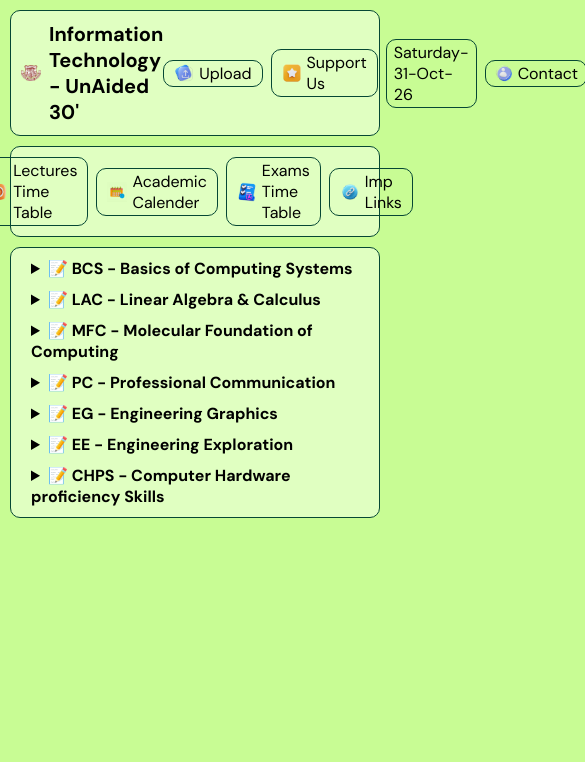
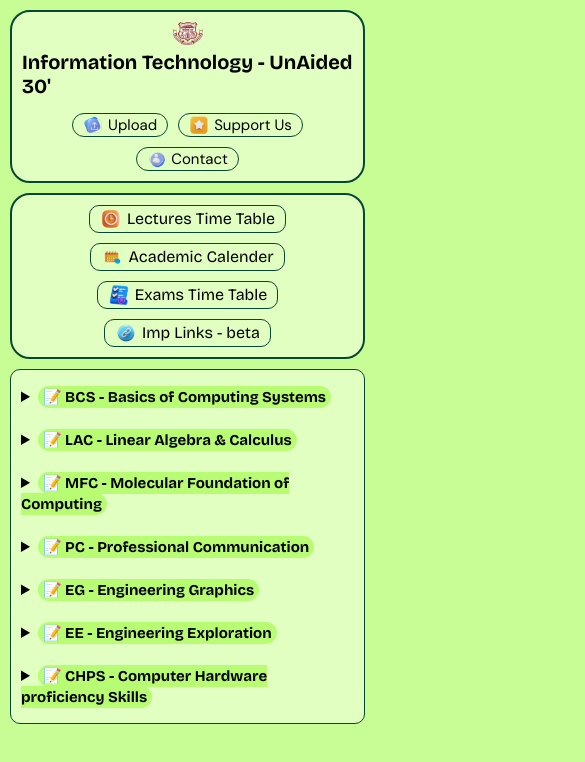
Before and after one commit to shubhgw/itb, a plain HTML site: page index.html in a window 390 px wide. Shown: the whole page, 585 px wide, since content can reach past the window. Drawn offline with nearby package versions, Linux system fonts and the light colour scheme; a web font is replaced by a local one.

Commit message:
version 2
add responsiveness

```diff
--- a/general.css
+++ b/general.css
@@ -7,6 +7,10 @@ availabel fonts : Bakbak One , Bebas Neue , Black Ops One , Bodoni Moda, Bungee
   font-family: "DM Sans";
   padding: 0px;
   margin: 0px;
+}
+
+html {
+  scrollbar-gutter: stable;
 }
 
 body {
@@ -22,32 +26,53 @@ body {
 }
 
 header {
+  display: flex;
   background-color: #e0ffc1;
-  padding: 10px;
-  border: 1px solid #064734;
-  border-radius: 10px;
-
+  padding: 10px 14px;
+  border: 2px solid #064734;
+  border-radius: 30px;
   justify-content: space-between;
 }
+
 #batch {
   font-weight: bold;
-  font-size: 20px;
+  font-size: 25px;
+  font-family: "Bricolage Grotesque";
 }
-span {
+
+#wcelogo {
+  width: 30px;
+}
+
+.leftheader {
+  column-gap: 10px;
+}
+
+.rightheader {
   column-gap: 8px;
 
   img {
-    width: 20px;
+    width: 30px;
   }
 
   a {
     column-gap: 5px;
     text-decoration: none;
-    padding: 2px 10px;
-    border-radius: 10px;
+    padding: 2px 20px;
+    border-radius: 20px;
     border: 1px solid #064734;
     color: black;
+    transition: all 0.5s;
+
+    span {
+      font-size: 18px;
+    }
   }
+
+  a:hover {
+    background-color: #c8fc94;
+  }
+
   #themetoggle {
     background-color: transparent;
     border-radius: 10px;
@@ -64,9 +89,46 @@ span {
     padding: 2px 7px;
   }
   #contact {
-    padding: 2px 8px;
+    padding: 2px 20px;
+    border-radius: 20px;
     column-gap: 4px;
+    cursor: pointer;
+    transition: all 0.5s;
+
+    span {
+      font-size: 18px;
+    }
   }
+  #contact:hover {
+    background-color: #c8fc94;
+  }
+}
+
+.tcl {
+  display: flex;
+  flex-direction: row;
+  column-gap: 8px;
+}
+
+.tcl a {
+  column-gap: 5px;
+  text-decoration: none;
+  padding: 2px 10px;
+  border-radius: 10px;
+  border: 1px solid #064734;
+  color: black;
+  transition: all 0.5s;
+  font-size: 20px;
+  font-family: "Bricolage Grotesque";
+
+  img {
+    width: 40px;
+  }
+}
+
+.tcl a:hover {
+  background-color: #c8fc94;
+  border-radius: 20px;
 }
 
 img {
@@ -87,8 +149,8 @@ footer {
   margin-top: 10px;
   background-color: #e0ffc1;
   /* min-height: 200px; */
-  border-radius: 10px;
-  border: 1px solid #064734;
+  border-radius: 20px;
+  border: 2px solid #064734;
 
   span {
     justify-content: center;
@@ -112,6 +174,24 @@ footer {
   row-gap: 10px;
 
   .sub {
+    padding: 6px 0px;
+
+    details {
+      interpolate-size: allow-keywords;
+    }
+
+    details::details-content {
+      height: 0;
+      overflow: clip;
+      transition:
+        height 300ms ease,
+        content-visibility 300ms allow-discrete;
+    }
+
+    details[open]::details-content {
+      height: auto;
+    }
+
     .summary {
       display: flex;
       align-items: center;
@@ -122,22 +202,31 @@ footer {
   }
 }
 
-.subname{
+.subname {
   font-weight: bold;
+  font-family: "Bricolage Grotesque";
+  font-size: 20px;
+  cursor: pointer;
+  padding: 2px 10px;
+  border-radius: 20px;
+  background-color: #b7fc73;
 }
 
 .dlink {
   display: flex;
+  text-decoration: none;
+  color: rgb(0, 0, 0);
+  margin: 10px;
   gap: 5px;
   align-items: center;
 }
 
 .foldername {
   display: flex;
-  /* align-items: center;
-  justify-content: center; */
+  align-items: center;
+  /* justify-content: center; */
   gap: 5px;
-  p{
+  p {
     font-weight: bold;
   }
 }
@@ -147,5 +236,111 @@ footer {
   border-radius: 10px;
   border: 1px solid #064734;
   padding: 10px;
-  margin: 5px;
+  margin: 10px;
 }
+
+@media only screen and (max-width: 1020px) {
+  header {
+    flex-wrap: wrap;
+    flex-direction: column;
+    padding: 20px;
+    row-gap: 15px;
+    align-items: center;
+    justify-content: center;
+  }
+
+  .tcl {
+    flex-wrap: wrap;
+    gap: 10px;
+  }
+}
+
+@media only screen and (max-width: 570px) {
+  .rightheader {
+    flex-wrap: wrap;
+    gap: 10px;
+    justify-content: center;
+    align-items: center;
+  }
+  .tcl {
+    align-items: center;
+    justify-content: end;
+  }
+  header {
+    padding: 10px;
+  }
+}
+
+@media only screen and (max-width: 570px) {
+  header {
+    border-radius: 20px;
+  }
+
+  .leftheader {
+    #batch {
+      font-size: 20px;
+
+    }
+    flex-wrap: wrap;
+    justify-content: center;
+    align-items: center;
+    gap: 5px;
+  }
+  .rightheader {
+    img {
+      width: 20px;
+    }
+    a {
+      padding: 1px 10px;
+    }
+    a span {
+      font-size: 15px;
+    }
+
+    #contact {
+      padding: 1px 10px;
+    }
+
+    #contact span {
+      font-size: 15px;
+    }
+  }
+
+  .tcl {
+    a {
+      font-size: 16px;
+    }
+    a img {
+      width: 22px;
+    }
+  }
+
+  .studydata{
+    padding: 10px;
+  }
+
+  .subname {
+    font-size: 15px;
+    padding: 2px 5px;
+    text-align: right;
+  }
+
+  .folder{
+    img{
+      width: 20px;
+    }
+  }
+
+  .dlink{
+    font-size: 15px;
+    margin: 5px;
+    img{
+      width: 20px;
+    }
+  }
+
+}
+
+@media only screen and (max-width: 425px){
+
+}
--- a/index.html
+++ b/index.html
@@ -20,28 +20,33 @@
   </head>
   <body>
     <header class="flexed">
-      <span class="flexed">
-        <img src="assets/icons/wce.png" alt="" /><span id="batch"
-          >Information Technology - UnAided 30'</span
-        ></span
-      >
-      <span class="flexed">
-        <a class="flexed" href=""
+      <span class="flexed leftheader">
+        <img id="wcelogo" src="assets/icons/wce.png" alt="" />
+        <span id="batch">Information Technology - UnAided 30'</span>
+      </span>
+      <span class="flexed rightheader">
+        <a
+          class="flexed"
+          href="https://wa.me/919623942414?text=Hello,Plz add this file to Study data."
           ><img src="assets/icons/upload.png" alt="" /><span>Upload</span></a
         >
-        <a class="flexed" href=""
+        <a
+          target="_blank"
+          class="flexed"
+          href="https://shubhgw.github.io/buymeacoke"
           ><img src="assets/icons/star.png" alt="" /><span>Support Us</span></a
         >
         <!-- <button id="themetoggle">
           <img src="assets/icons/themetoggle.png" alt=""/>
         </button> -->
-        <span id="date">Saturday-31-Oct-26</span>
+        <!-- <span id="date">Saturday-31-Oct-26</span> -->
         <span id="contact" class="flexed"
-          ><img src="assets/icons/contact.png" alt="" /><span>Contact</span>
+          ><img src="assets/icons/contact.png" alt="" />
+          <span>Contact</span>
           <!-- <span>
           <a href="">Insta</a>
           <a href="">Telegram</a>
-        </span> -->
+          </span> -->
         </span>
       </span>
     </header>
@@ -53,14 +58,18 @@
             href="https://drive.google.com/file/d/1-I1vF6hPxDaeDbCxDbBnhBrAVFgqHIPP/view?usp=sharing"
             ><img src="assets/icons/clock.png" alt="" />Lectures Time Table</a
           >
-          <a target="_blank" href=""
+          <a
+            target="_blank"
+            href="https://drive.google.com/file/d/10UsbHHIutH_3iGFVga9BUT_cc6GcJ1WT/view?usp=drive_link"
             ><img src="assets/icons/calender.png" alt="" />Academic Calender</a
           >
-          <a target="_blank" href=""
+          <a
+            target="_blank"
+            href="https://drive.google.com/file/d/1AjxoBnN-76LicqEGSoweUv3qfhPwCzfS/view?usp=drive_link"
             ><img src="assets/icons/exam.png" alt="" />Exams Time Table</a
           >
           <a target="_blank" href=""
-            ><img src="assets/icons/link.png" alt="" />Imp Links</a
+            ><img src="assets/icons/link.png" alt="" />Imp Links - beta</a
           >
         </span>
 
@@ -76,7 +85,7 @@
               <!-- <img src="assets/icons/downarrow.png" alt="" /> -->
               <!-- </span> -->
             </summary>
-            <div>.</div>
+            <!-- <div>.</div> -->
             <a
               class="dlink syllabus"
               target="_blank"
@@ -161,7 +170,7 @@
               <!-- <img src="assets/icons/downarrow.png" alt="" /> -->
               <!-- </span> -->
             </summary>
-            <div>.</div>
+            <!-- <div>.</div> -->
             <a
               class="dlink syllabus"
               target="_blank"
@@ -263,7 +272,7 @@
               <!-- <img src="assets/icons/downarrow.png" alt="" /> -->
               <!-- </span> -->
             </summary>
-            <div>.</div>
+            <!-- <div>.</div> -->
             <a
               class="dlink syllabus"
               target="_blank"
@@ -366,7 +375,7 @@
               <!-- <img src="assets/icons/downarrow.png" alt="" /> -->
               <!-- </span> -->
             </summary>
-            <div>.</div>
+            <!-- <div>.</div> -->
             <a
               class="dlink syllabus"
               target="_blank"
@@ -478,7 +487,7 @@
               <!-- <img src="assets/icons/downarrow.png" alt="" /> -->
               <!-- </span> -->
             </summary>
-            <div>.</div>
+            <!-- <div>.</div> -->
             <a
               class="dlink syllabus"
               target="_blank"
@@ -563,7 +572,7 @@
               <!-- <img src="assets/icons/downarrow.png" alt="" /> -->
               <!-- </span> -->
             </summary>
-            <div>.</div>
+            <!-- <div>.</div> -->
             <a
               class="dlink syllabus"
               target="_blank"
@@ -635,7 +644,7 @@
               <!-- <img src="assets/icons/downarrow.png" alt="" /> -->
               <!-- </span> -->
             </summary>
-            <div>.</div>
+            <!-- <div>.</div> -->
             <a
               class="dlink syllabus"
               target="_blank"
```
